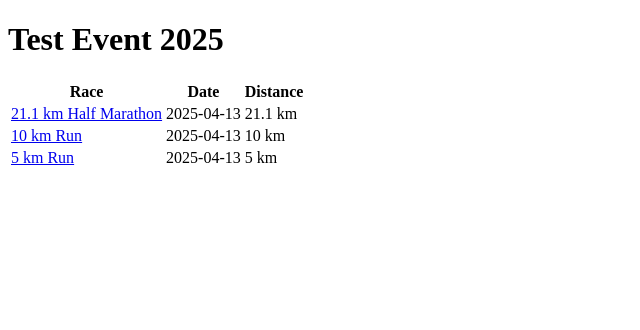
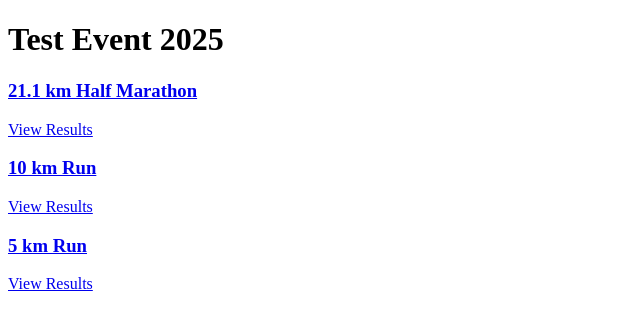
Before and after one commit to sportic/omniresult-myrace_gr, a PHP site: page /tests/fixtures/Parsers/EventPage/event_page.html in a window 1280 px wide. Shown: the top 330 px of the page, without its empty margins (0-640 px from the left). Run offline with PHP 8.4, Linux system fonts and the light colour scheme.

Commit message:
Update EventPage parser to use section.events panel structure for race extraction
Agent-Logs-Url: https://github.com/sportic/omniresult-myrace_gr/sessions/f0e67d37-a1dc-4e3b-9034-67b87cee0f2a

Co-authored-by: gabrielsolomon <17990591+gabrielsolomon@users.noreply.github.com>

```diff
--- a/tests/fixtures/Parsers/EventPage/event_page.html
+++ b/tests/fixtures/Parsers/EventPage/event_page.html
@@ -9,40 +9,34 @@
     <div class="row">
         <div class="col-md-12">
             <h1>Test Event 2025</h1>
-            <div class="event-races">
-                <table class="table table-bordered">
-                    <thead>
-                        <tr>
-                            <th>Race</th>
-                            <th>Date</th>
-                            <th>Distance</th>
-                        </tr>
-                    </thead>
-                    <tbody>
-                        <tr>
-                            <td>
-                                <a href="/en/race/7654/results.html">21.1 km Half Marathon</a>
-                            </td>
-                            <td>2025-04-13</td>
-                            <td>21.1 km</td>
-                        </tr>
-                        <tr>
-                            <td>
-                                <a href="/en/race/7655/results.html">10 km Run</a>
-                            </td>
-                            <td>2025-04-13</td>
-                            <td>10 km</td>
-                        </tr>
-                        <tr>
-                            <td>
-                                <a href="/en/race/7656/results.html">5 km Run</a>
-                            </td>
-                            <td>2025-04-13</td>
-                            <td>5 km</td>
-                        </tr>
-                    </tbody>
-                </table>
-            </div>
+            <section class="events">
+                <div class="panel-group">
+                    <div class="panel">
+                        <a class="accordion-head" href="#">
+                            <h3>21.1 km Half Marathon</h3>
+                        </a>
+                        <div class="panel-body">
+                            <a class="btn-theme" href="/en/race/7654/results.html">View Results</a>
+                        </div>
+                    </div>
+                    <div class="panel">
+                        <a class="accordion-head" href="#">
+                            <h3>10 km Run</h3>
+                        </a>
+                        <div class="panel-body">
+                            <a class="btn-theme" href="/en/race/7655/results.html">View Results</a>
+                        </div>
+                    </div>
+                    <div class="panel">
+                        <a class="accordion-head" href="#">
+                            <h3>5 km Run</h3>
+                        </a>
+                        <div class="panel-body">
+                            <a class="btn-theme" href="/en/race/7656/results.html">View Results</a>
+                        </div>
+                    </div>
+                </div>
+            </section>
         </div>
     </div>
 </div>
```
Also changed, not shown: src/Parsers/EventPage.php (+28 -10 lines).
